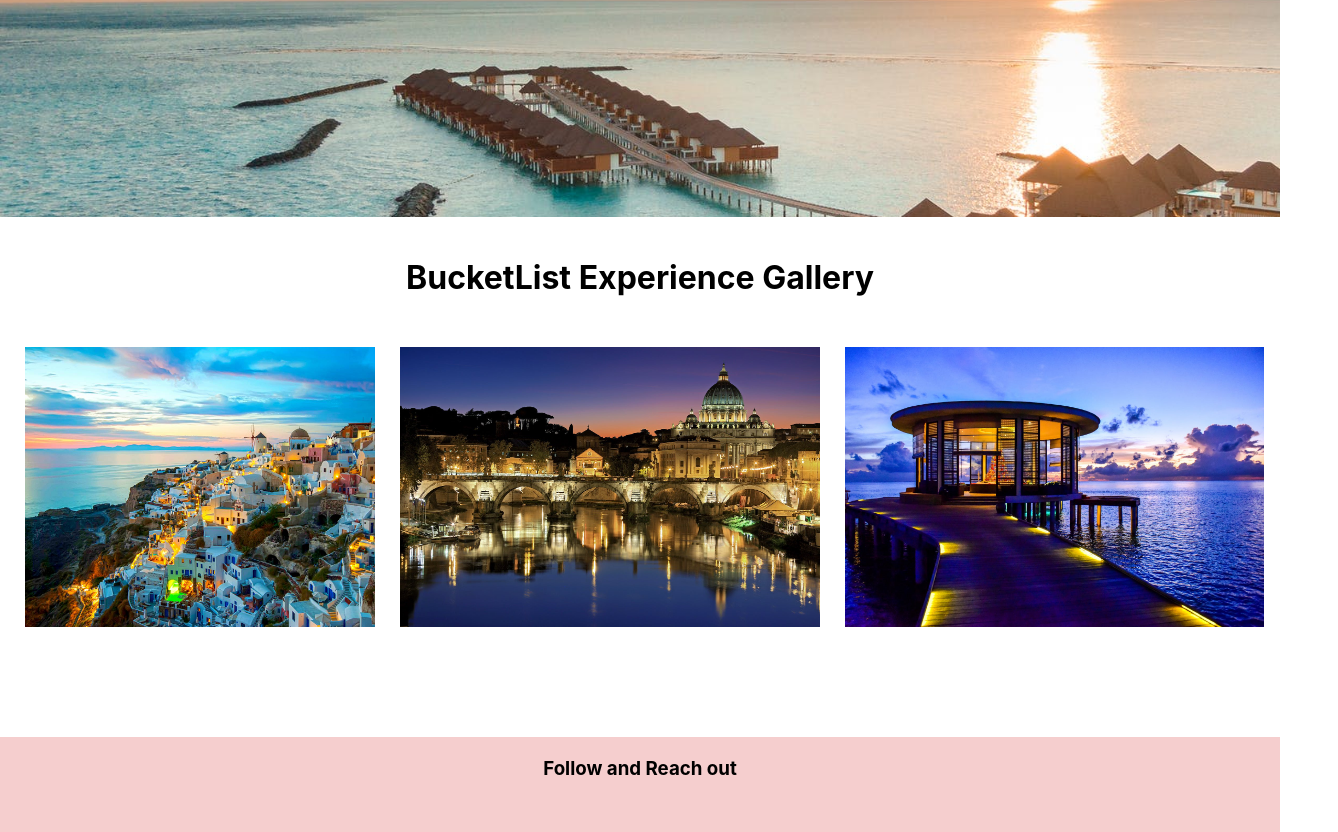
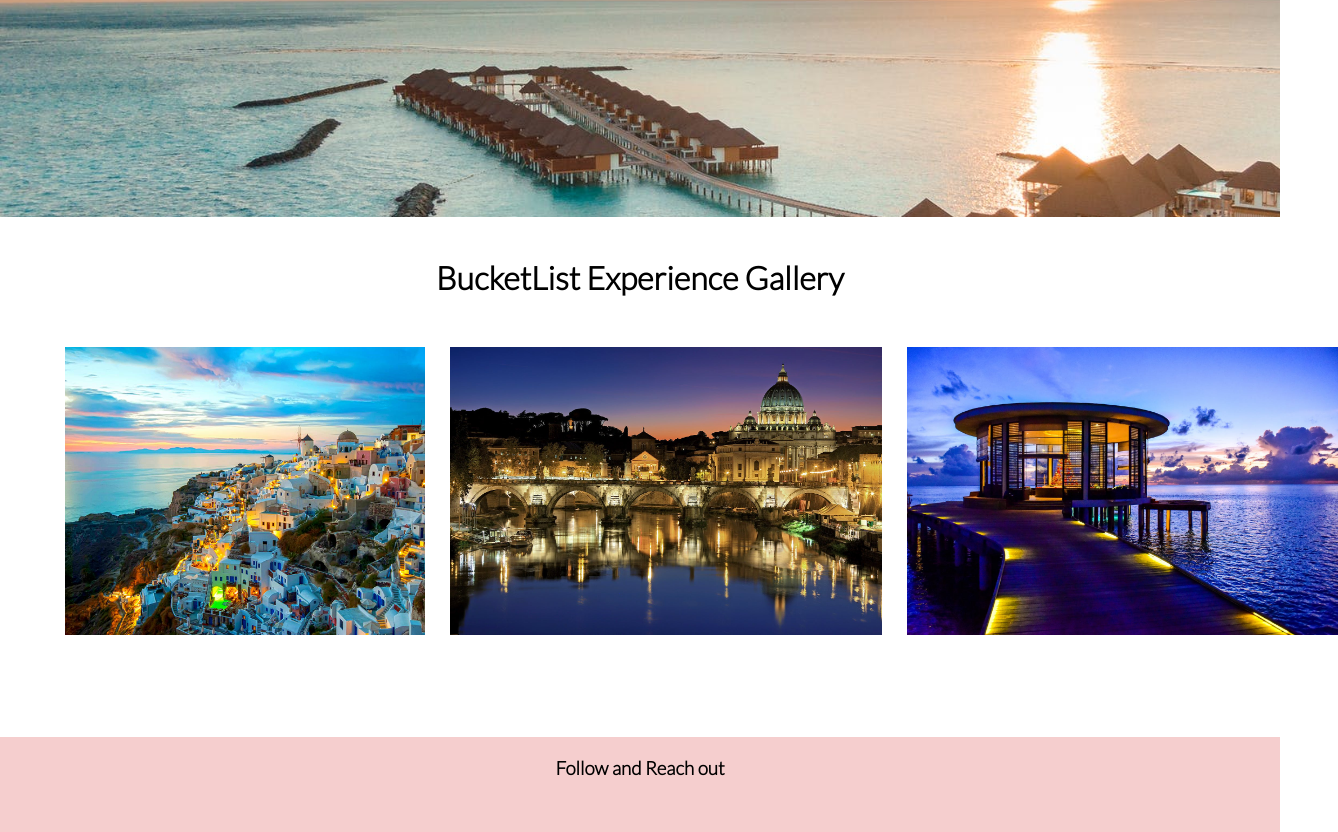
Before and after one commit to Maiyoj/Maps-n-Bags, a React (Create React App) app: page / in a window 1280 px wide. Shown: the part 544-1376 px from the top of the page, 1338 px wide, since content can reach past the window. Built offline with nearby package versions, Linux system fonts and the light colour scheme.

Commit message:
[update] font family

```diff
--- a/src/App.css
+++ b/src/App.css
@@ -1,3 +1,12 @@
+@import url('https://fonts.googleapis.com/css2?family=Lato:wght@300&display=swap');
+
+body{
+
+font-family: 'Lato', sans-serif;
+
+}
+
+
 /* Navstyling */
 .head{
   background-color: #F5CECE;
@@ -14,6 +23,7 @@
   height: 10vh;
   position: sticky;
   width: 100%;
+  font-weight: bold;
 }
 
 
@@ -162,7 +172,7 @@ width: 45%;
 
 }
 .updateForm input{
-  width: 63%;
+  width: 62%;
   padding: 10px;
 }
 .submit{
@@ -171,6 +181,7 @@ width: 45%;
   background-color: white;
   color:black;
   margin-bottom: 25px;
+
 }
 
 
@@ -253,7 +264,6 @@ width: 45%;
 }
 }
 
-
 @media only screen and (min-width: 1390px) {
   .images{
     width: 55%;
@@ -266,3 +276,12 @@ width: 45%;
   }
 
   }
+  @media only screen and (max-width: 1390px) {
+    .images{
+      width: 50%;
+      height: 60%;
+      margin-left: 40px;
+    }
+
+
+    }
```
